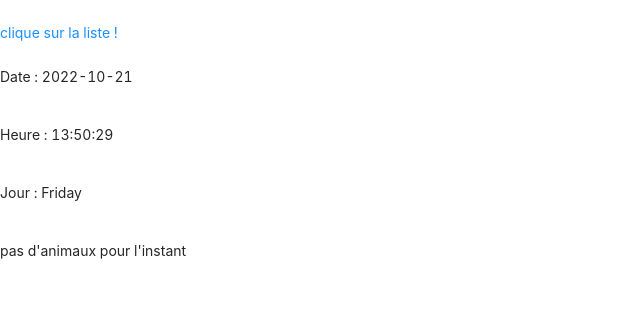
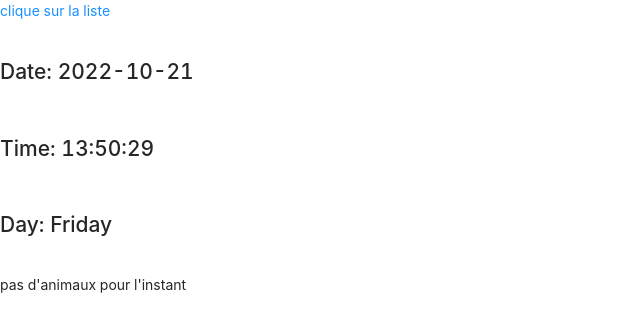
Before and after one commit to azat444/react-typescript-projet2, a React (Create React App) app: page / in a window 1280 px wide. Shown: the top 328 px of the page, without its empty margins (0-640 px from the left). Built offline with nearby package versions, Linux system fonts and the light colour scheme.

Commit message:
async await done, antdesign for the image too

```diff
--- a/src/pages/Home.tsx
+++ b/src/pages/Home.tsx
@@ -7,9 +7,9 @@ import 'antd/dist/antd.css'
 import { animalsColumns } from '../util/columns'
 
 const HomePage = () => {
-  const [date, setDate] = useState(dayjs().format('YYYY-MM-DD'))
-  const [time, setTime] = useState(dayjs().format('HH:mm:ss'))
-  const [day, setDay] = useState(dayjs().format('dddd'))
+  const [date, setDate] = useState<string>(dayjs().format('DD-MM-YYYY'))
+  const [time, setTime] = useState<string>(dayjs().format('HH:mm:ss'))
+  const [day, setDay] = useState<string>(dayjs().format('dddd'))
 
   const { animal } = useContext(AnimalContext)
 
@@ -29,20 +29,21 @@ const HomePage = () => {
 
   return (
     <>
-      <Link to={'/list'}>
-        <br /> clique sur la liste !
-      </Link>
+      <Link to={'/list'}>clique sur la liste</Link>
 
       <div>
-        <p>
-          <br /> Date : {date}
-        </p>
-        <p>
-          <br /> Heure : {time}
-        </p>
-        <p>
-          <br /> Jour : {day}
-        </p>
+        <h2>
+          <br />
+          Date: {date}
+        </h2>
+        <h2>
+          <br />
+          Time: {time}
+        </h2>
+        <h2>
+          <br />
+          Day: {day}
+        </h2>
       </div>
 
       {animal ? (
@@ -53,7 +54,8 @@ const HomePage = () => {
         />
       ) : (
         <p>
-          <br /> pas d'animaux pour l'instant
+          <br />
+          pas d'animaux pour l'instant
         </p>
       )}
     </>
--- a/src/pages/List.tsx
+++ b/src/pages/List.tsx
@@ -1,8 +1,7 @@
 import { useState, useEffect, useContext } from 'react'
-import { Table } from 'antd'
+import { Button, Table } from 'antd'
 import 'antd/dist/antd.css'
 import { AnimalType } from '../util/AnimalDataType'
-import styled from 'styled-components'
 import { Link } from 'react-router-dom'
 import { AnimalContext } from '../context/animalContext'
 import { animalsColumns } from '../util/columns'
@@ -10,7 +9,7 @@ import { animalsColumns } from '../util/columns'
 const ListPage = () => {
   const [isLoading, setIsLoading] = useState(false)
   const [list, setList] = useState([])
-  const { saveAnimal } = useContext(AnimalContext)
+  const { animal, saveAnimal } = useContext(AnimalContext)
 
   const animalsColumnsWithSaveBtn = [
     ...animalsColumns,
@@ -19,12 +18,12 @@ const ListPage = () => {
       key: 'save',
       render: (text: string, record: AnimalType) => (
         <Button
-          onClick={() => {
-            console.log('record', record)
-            saveAnimal(record)
-          }}
+          type={animal?.id === record.id ? 'primary' : 'ghost'}
+          shape="round"
+          size={'large'}
+          onClick={() => saveAnimal(record)}
         >
-          Save
+          {animal?.id === record.id ? 'Saved' : 'Save'}
         </Button>
       ),
     },
@@ -58,11 +57,4 @@ const ListPage = () => {
   )
 }
 
-const Button = styled.button`
-  background: transparent;
-  border-radius: 3px;
-  border: 2px solid black;
-  color: black;
-`
-
 export default ListPage
```
